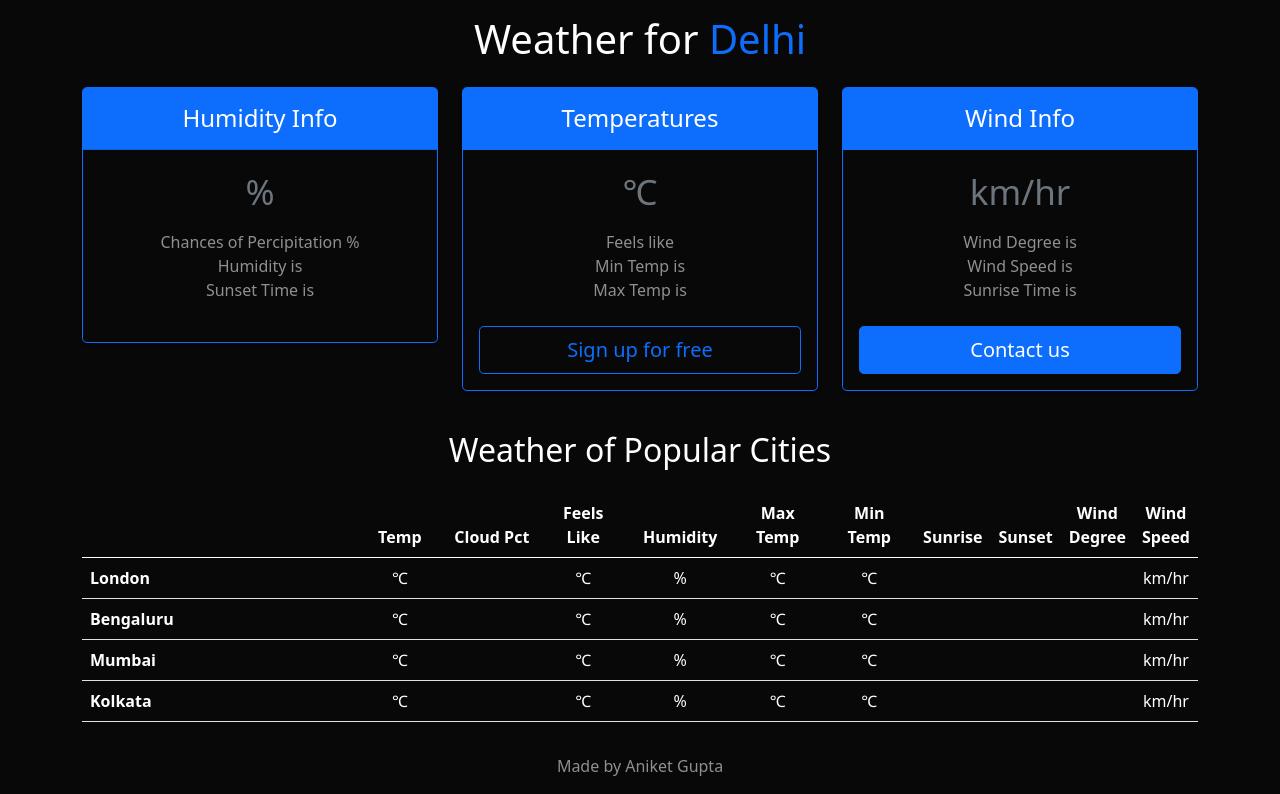
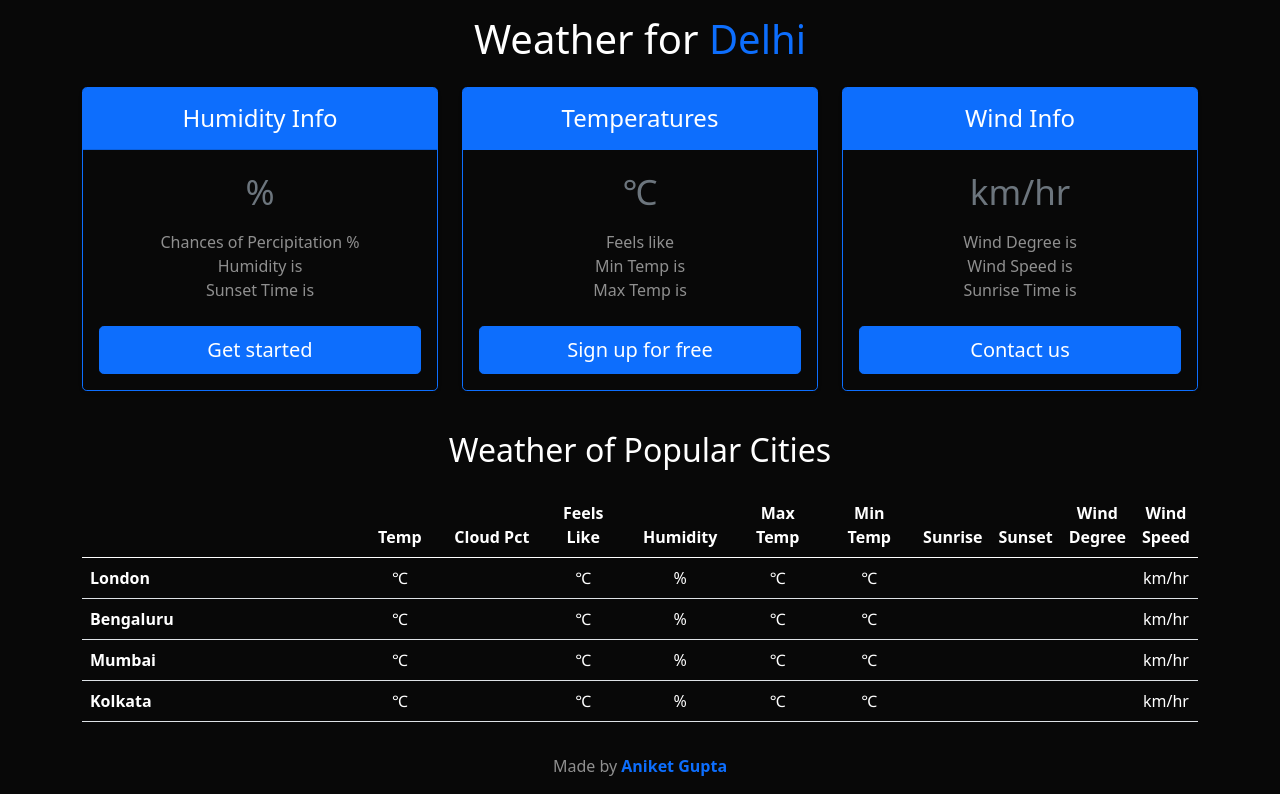
Before and after one commit to aniketgupta01/Live-Weather-App, a plain HTML site: page index.html in a window 1280 px wide. Shown: the part 65-859 px from the top of the page. Drawn offline with nearby package versions, Linux system fonts and the light colour scheme; no server answers.

Commit message:
Initial Commit

```diff
--- a/css/style.css
+++ b/css/style.css
@@ -24,4 +24,9 @@ th,td{
 .footer{
     color: #FFFFFF8C;
     text-decoration: none;
+
 }
+.footer a{
+    color: #0D6EFD;
+    font-weight: 700;
+}
--- a/index.html
+++ b/index.html
@@ -64,6 +64,7 @@
                     <li>Sunset Time is  <span id="sunset"></span></li>
 
                 </ul>
+                <button type="button" class="w-100 btn btn-lg btn-primary">Get started</button>
 
               </div>
             </div>
@@ -80,7 +81,7 @@
                   <li>Min Temp is <span id="min_temp"></span></li>
                   <li>Max Temp is <span id="max_temp"></span></li>
                 </ul>
-                <button type="button" class="w-100 btn btn-lg btn-outline-primary">Sign up for free</button>
+                <button type="button" class="w-100 btn btn-lg btn-primary">Sign up for free</button>
               </div>
             </div>
           </div>
@@ -180,7 +181,7 @@
         </div>
       </main>
     </div>
-    <div class="text-center p-3 footer">Made by <a class="footer" href="https://aniketgupta01.netlify.app/">Aniket Gupta</a>
+    <div class="text-center p-3 footer">Made by <a class="footer" href="https://aniketgupta01.netlify.app/" target="_blank">Aniket Gupta</a>
 
     </div>
 
```
